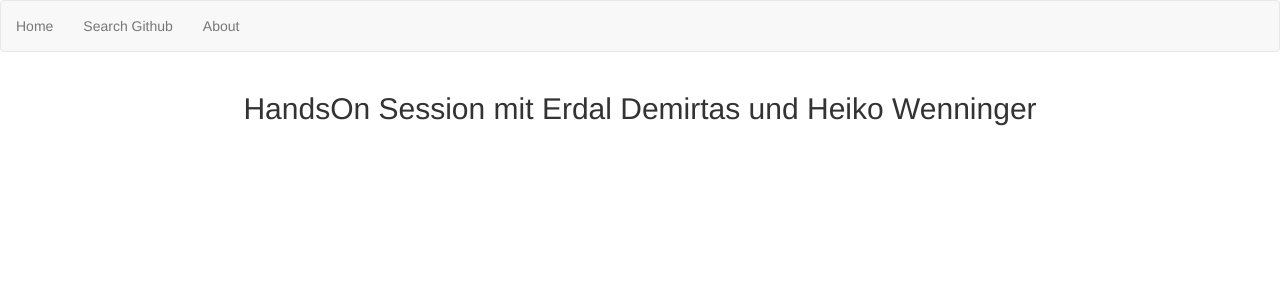
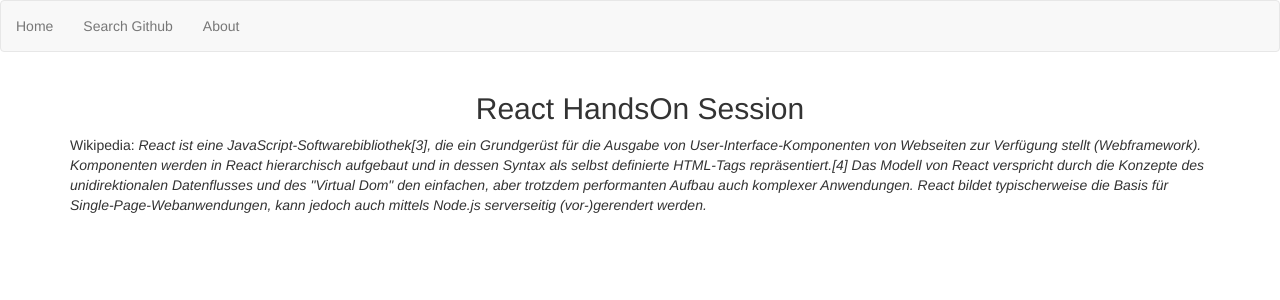
Before and after one commit to heikowe/github-example, a React (Create React App) app: page / in a window 1280 px wide. Shown: the top 300 px of the page. Built offline with nearby package versions, Linux system fonts and the light colour scheme.

Commit message:
text added, username not needed

```diff
--- a/src/components/Github/Repos.js
+++ b/src/components/Github/Repos.js
@@ -20,7 +20,6 @@ const Repos = ({repos}) => {
 }
 
 Repos.propTypes = {
-	username: PropTypes.string.isRequired,
 	repos: PropTypes.array.isRequired
 }
 
--- a/src/components/Home.js
+++ b/src/components/Home.js
@@ -1,9 +1,22 @@
 import React from 'react';
 
-export default function Home () {
-  return (
-    <h2 className="text-center">
-     HandsOn Session mit Erdal Demirtas und Heiko Wenninger
-    </h2>
-  )
+export default function Home() {
+	return (
+		<div>
+			<h2 className="text-center">
+				React HandsOn Session
+			</h2>
+			<p>
+				Wikipedia: <i>
+				React ist eine JavaScript-Softwarebibliothek[3], die ein Grundgerüst für die Ausgabe von
+				User-Interface-Komponenten von Webseiten zur Verfügung stellt (Webframework). Komponenten werden in
+				React hierarchisch aufgebaut und in dessen Syntax als selbst definierte HTML-Tags repräsentiert.[4] Das
+				Modell von React verspricht durch die Konzepte des unidirektionalen Datenflusses und des "Virtual Dom"
+				den einfachen, aber trotzdem performanten Aufbau auch komplexer Anwendungen. React bildet typischerweise
+				die Basis für Single-Page-Webanwendungen, kann jedoch auch mittels Node.js serverseitig (vor-)gerendert
+				werden.
+			</i>
+			</p>
+		</div>
+	)
 }
```
